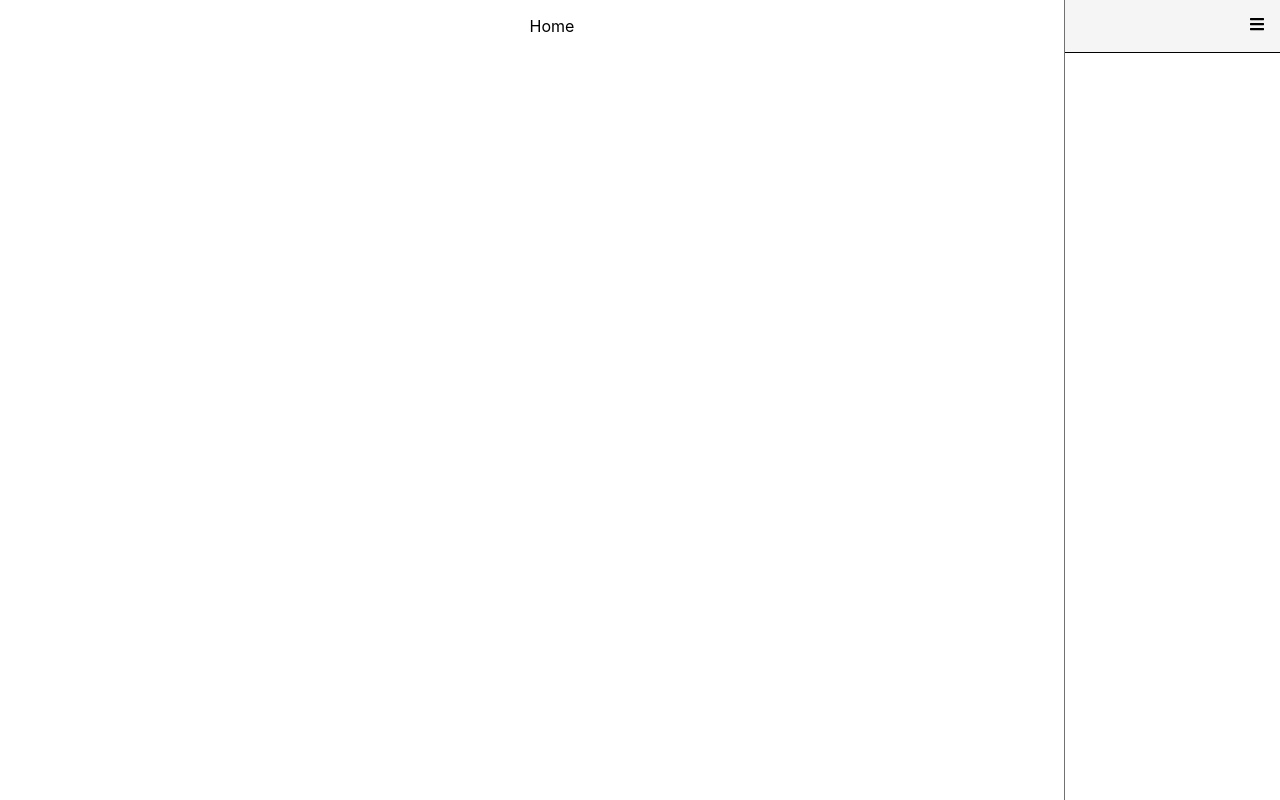
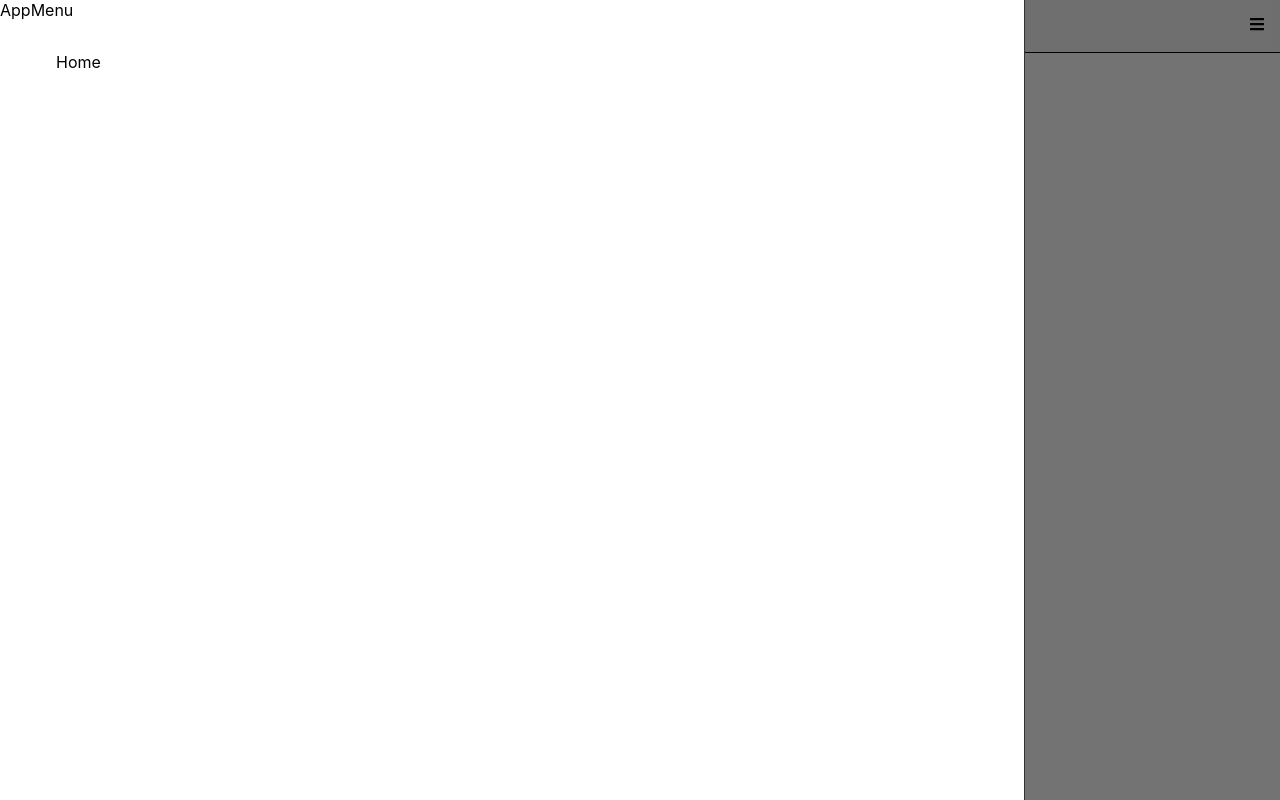
Before and after one commit to grichan/react-practice-0, a React (Create React App) app: page / in a window 1280 px wide. Both pictures are taken after a click on the icon 1257 px from the left and 24 px from the top of the page. Built offline with nearby package versions, Linux system fonts and the light colour scheme.

Commit message:
navigation minor changes

```diff
--- a/src/App.scss
+++ b/src/App.scss
@@ -16,8 +16,8 @@ body {
 }
 
 #nav-list {
-    list-style-type: none;
     margin: 0;
+    // padding: 5em;
     position: fixed;
     width: 80%;
     height: 100%;
@@ -25,11 +25,28 @@ body {
     top: 0;
     left: 0;
     display: flex;
-    justify-content: center;
+    // justify-content: center;
+    flex-direction: column;
     background-color: white;
 
-    li {
-        margin: 0;
-        padding: 1em;
+    ul {
+        list-style-type: none;
+        width: auto;
+
+        li {
+            margin: 0;
+            padding: 1em;
+        }
     }
+
 }
+
+#menu-foreground {
+    margin: 0;
+    position: fixed;
+    width: 20%;
+    height: 100%;
+    top: 0;
+    right: 0;
+    background-color: rgba(0, 0, 0, 0.548);
+}
--- a/src/components/Navigation.js
+++ b/src/components/Navigation.js
@@ -10,9 +10,13 @@ function Navigation() {
 
     if (showMenu) {
         menu =
-        <ul id='nav-list'>
-            <li>Home</li>
-        </ul>
+        <div id='nav-list'>
+            AppMenu
+            <ul>
+                <li>Home</li>
+            </ul>
+            <div id="menu-foreground" onClick={() => {setShowMenu(!showMenu)}}></div>
+        </div>
     }
 
 
```
Also changed, not shown: 1 other file (tests, documents, lock files or other folders).
